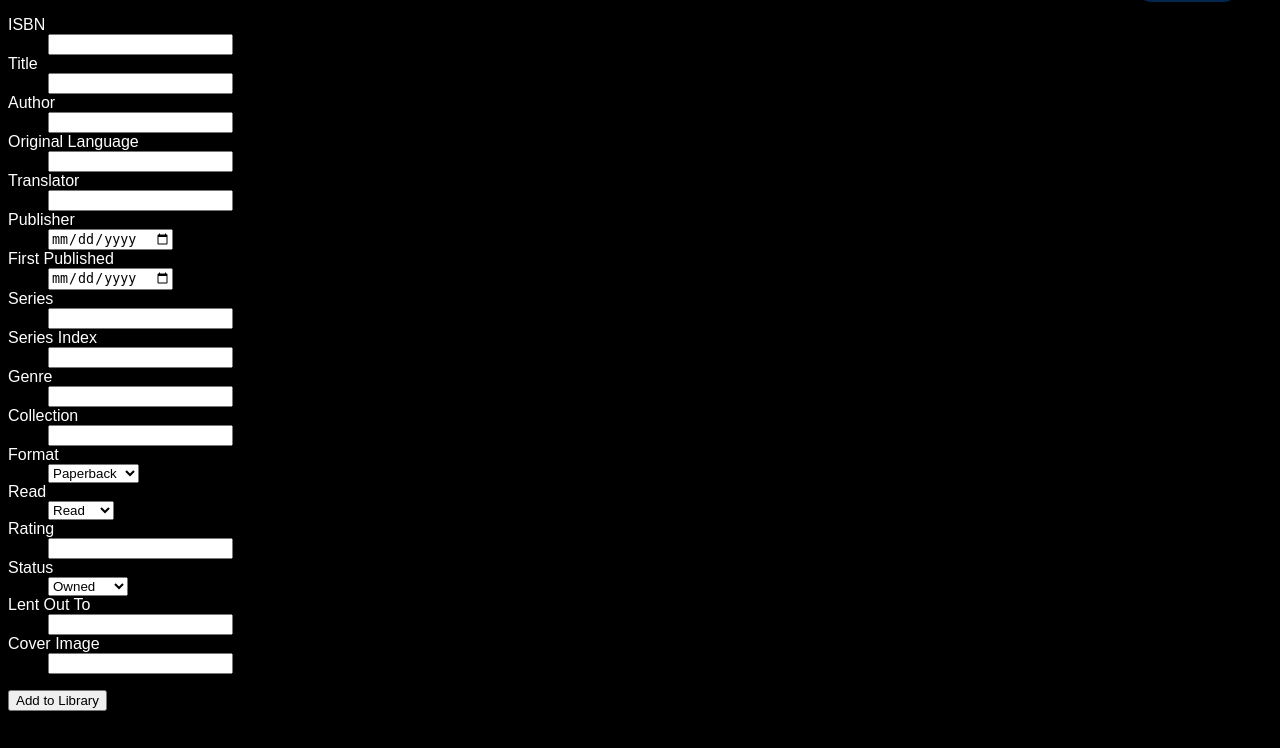
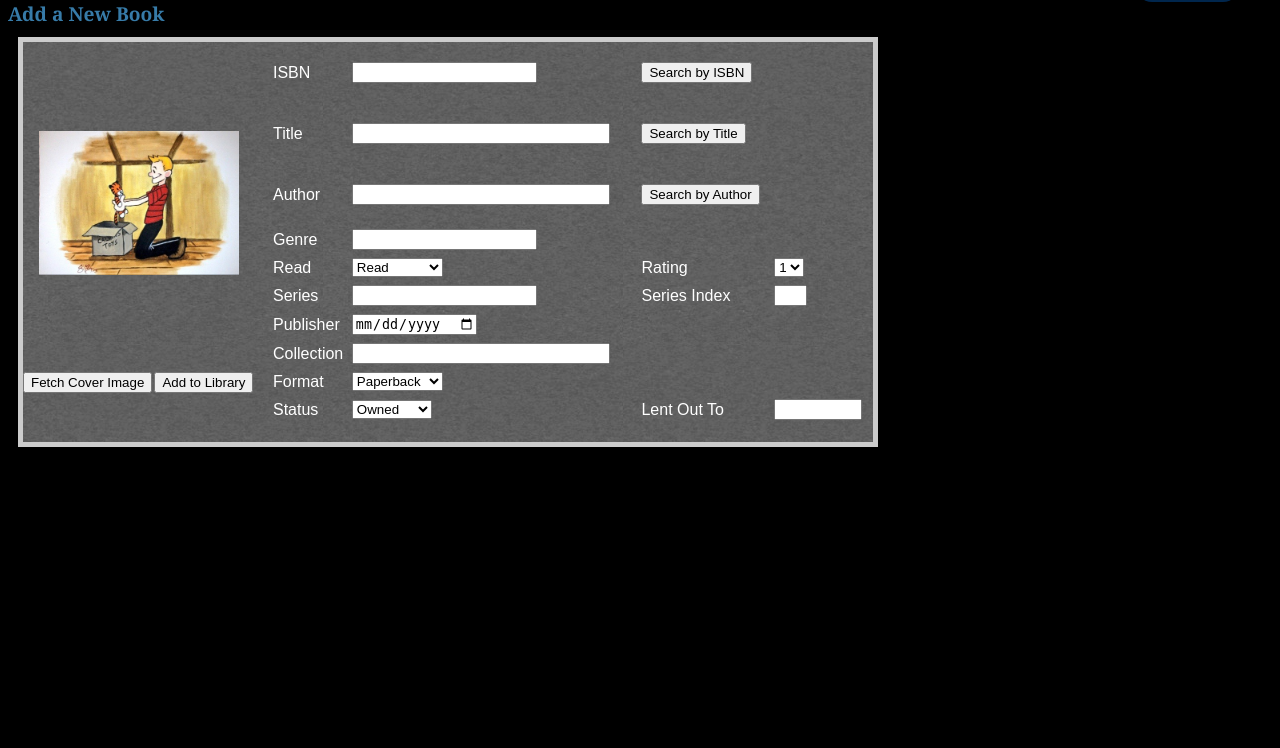
Before and after one commit to dhitals/bookshelf, a Flask app: page /register in a window 1280 px wide. Shown: the part 52-800 px from the top of the page. Run offline with Flask 2, Linux system fonts and the light colour scheme; some libraries are stand-ins or nearby versions.

Commit message:
All changes

```diff
--- a/app/static/style.css
+++ b/app/static/style.css
@@ -11,15 +11,15 @@
 
 .libpage        { overflow-x: auto; float: left; margin: 0px 10px 10px; padding: 10px; }
 .bookpage       { background: url('tile_gray.jpg');
-                  float: left; width: 700px; height: 400px;
+                  float: left; min-width: 700px; height: 400px;
                   border: 5px solid #ccc; margin: 10px; padding: 0; }
 
 table           { border-collapse: collapse; }
 .libtable       { background: url('tile_gray.jpg'); min-width: 500px; border: 5px solid #ccc;
                   float: left; padding: 10px; margin: 0 10px;}
 .libtable th    { background: #00264d; border-bottom: 5px solid #ccc; padding: 5px; }
-tr:nth-child(odd){background-color: #4d4d4d}
-tr:hover        {background-color: #bfbfbf; }
+.libtable tr:nth-child(odd){ background-color: #4d4d4d}
+.libtable tr:hover         { background-color: #bfbfbf; }
 
 td              { border: 2px solid #ccc; padding: 0.5em 1.5em; }
 .booktable      { float: left; padding: 20px; margin: 0px;
@@ -27,6 +27,17 @@
 
 .bookimage      { float: left; padding: 0; margin: 0;
                   max-height: 400px; max-width: 250px; }
+
+.form           { width: 600px; padding-left: 0; margin-left: 250px;}
+.form td        { border: 0; padding: 0.25em 0; }
+
+.formimage      { float: left; padding: 1em; margin: 0px; max-height: 360px; max-width: 200px; }
+.formimage td   { border: 0; padding: 0; }
+
+form input#Title, form input#Author, form input#Collection { width: 250px; }
+form input#Series_Index { width: 25px; }
+form input#Lent_to { width: 80px; }
+form input#submit { border: 0; padding: 10em; }
 
 .entries        { list-style: none; margin: 0; padding: 0; }
 .entries li     { margin: 0.8em 1.2em; }
@@ -73,5 +84,3 @@
 .dropdown:hover .dropbtn {
     background-color: #00264d;
 }
-
-/*  table */
--- a/app/templates/_formhelpers.html
+++ b/app/templates/_formhelpers.html
@@ -1,12 +1,19 @@
-{% macro render_field(field) %}
-  <dt>{{ field.label }}
-  <dd>{{ field(**kwargs)|safe }}
-  {% if field.errors %}
-    <ul class=errors>
-    {% for error in field.errors %}
-      <li>{{ error }}</li>
-    {% endfor %}
+{% macro render(form) %}
+
+{% for field in form %}
+<tr>
+  <td>{{ field.label }}</td>
+  <td>{{ field }}
+
+    {% if field.errors %}
+    <ul class="errors">
+      {% for error in field.errors %}
+      <li>{{error}}</li>
+      {% endfor %}
     </ul>
-  {% endif %}
-  </dd>
+    {% endif %}</td>
+
+</tr>
+{% endfor %}
+
 {% endmacro %}
--- a/app/templates/register.html
+++ b/app/templates/register.html
@@ -1,15 +1,77 @@
 {% extends "base.html" %}
 {% block title %}Add Book{% endblock %}
+
 {% block content %}
 
-{% from "_formhelpers.html" import render_field %}
-<form method=post action="/register">
-  <dl>
-    {% for field in form %}
-    {{ render_field(field) }}
-    {% endfor %}
-  </dl>
-  <p><input type=submit value='Add to Library'>
-</form>
+<h2>Add a New Book</h2>
+
+<div class="bookpage">
+
+  <table class="formimage" height="360">
+    <tr><td colspan="2">
+    <img class="formimage"
+         src="{{ url_for('static', filename='coverImages/default.jpg') }}">
+    </td></tr>
+    <tr>
+      <td><input type="submit" name="fetchCOver" value="Fetch Cover Image"></td>
+      <td><input type="submit" name="add" value="Add to Library"></td>
+    </tr>
+  </table>
+
+  <form action="{{url_for('register')}}" method="POST">
+    <table class="form">
+      <tr>
+        <td>{{ form.ISBN.label }}</td>
+        <td>{{ form.ISBN }}</td>
+        <td><p><input type="submit" name="searchISBN" value="Search by ISBN"></p></td>
+      </tr>
+      <tr>
+        <td>{{ form.Title.label }}</td>
+        <td>{{ form.Title }}</td>
+        <td><p><input type="submit" name="searchTitle" value="Search by Title"></p></td>
+      </tr>
+      <tr>
+        <td>{{ form.Author.label }}</td>
+        <td>{{ form.Author }}</td>
+        <td><p><input type="submit" name="searchAuthor" value="Search by Author"></p></td>
+      </tr>
+      <tr>
+        <td>{{ form.Genre.label }}</td>
+        <td>{{ form.Genre }}</td>
+      </tr>
+      <tr>
+        <td>{{ form.Read.label }}</td>
+        <td>{{ form.Read }}</td>
+        <td>{{ form.Rating.label }}</td>
+        <td>{{ form.Rating }}</td>
+      </tr>
+      <tr>
+        <td>{{ form.Series.label }}</td>
+        <td>{{ form.Series }}</td>
+        <td>{{ form.Series_Index.label }}</td>
+        <td>{{ form.Series_Index }}</td>
+      </tr>
+      <tr>
+        <td>{{ form.Publisher.label }}</td>
+        <td>{{ form.Publisher }}</td>
+      </tr>
+      <tr>
+        <td>{{ form.Collection.label }}</td>
+        <td>{{ form.Collection }}</td>
+      </tr>
+      <tr>
+        <td>{{ form.Format.label }}</td>
+        <td>{{ form.Format }}</td>
+      </tr>
+      <tr>
+        <td>{{ form.Status.label }}</td>
+        <td>{{ form.Status }}</td>
+        <td>{{ form.Lent_to.label }}</td>
+        <td>{{ form.Lent_to }}</td>
+      </tr>
+    </table>
+  </form>
+
+</div>
 
 {% endblock %}
--- a/app/templates/table.html
+++ b/app/templates/table.html
@@ -18,7 +18,7 @@
 
     {% set sort_on = request.args.sort_on | default('Author') %}
     {% for book in books %}
-    <tr  class="{{ loop.cycle('odd', 'even') }}">
+    <tr class="{{ loop.cycle('odd', 'even') }}">
       <td><a href="/library/isbn={{ book.ISBN }}">{{ book.Title }}</a></td>
       <td><a href="/search?Author={{ book.Author }}"> {{ book.Author}}</a></td>
       <td><a href="/search?Genre={{ book.Genre }}">   {{ book.Genre}}</a></td>
--- a/app/views.py
+++ b/app/views.py
@@ -7,8 +7,9 @@
 import urllib.request
 from nameparser import HumanName
 
-from app import app
-from models import db, Book, NewBook
+from app import app, db
+from models import Book, NewBook
+
 from schemas import ma, book_schema, books_schema
 from .forms import LoginForm
 # goodreads imports
@@ -100,9 +101,10 @@
     return(render_template('register.html', form=form))
 
 
-@app.route("/books/<isbn>", methods=["DELETE"])
-def delete_book(ISBN):
-    res = Book.query.get_or_404(ISBN)
+@app.route("/delete", methods=["DELETE"])
+def delete(isbn):
+    res = Book.query.get_or_404(isbn)
+
     db.session.delete(res)
     db.session.commit()
 
@@ -112,7 +114,7 @@
 #-------------------------------------------------------------------------
 # Fetch metadata from Goodreads
 #-------------------------------------------------------------------------
-@app.route('/fetch/isbn=<isbn>', methods=['GET', 'POST'])
+@app.route('/fetch?isbn=<isbn>', methods=['GET', 'POST'])
 def fetch_goodreads(isbn):
 
     session = OAuth1Session(
--- a/models.py
+++ b/models.py
@@ -48,8 +48,8 @@
     Genre = StringField('Genre')
     Collection = StringField('Collection')
     Format = SelectField('Format', choices=[(0, 'Paperback'), (1, 'Hardback'), (2, 'eBook'), (3, 'Audio Book')])
-    Read = SelectField('Read', choices=[(0, 'Read'), (1, 'Unread')])
-    Rating = IntegerField('Rating')
+    Read = SelectField('Read', choices=[(0, 'Read'), (1, 'Unread'), (2, 'In Progress')])
+    Rating = SelectField('Rating', choices=[(1, '1'), (2, '2'), (3, '3'), (4, '4'), (5, '5')])
     Status = SelectField('Status', choices=[(0, 'Owned'), (1, 'Borrowed'), (2,'Wanted'), (3, 'Lent Out')])
     Lent_to = StringField('Lent Out To')
     image_url = StringField('Cover Image')
--- a/requirements.txt
+++ b/requirements.txt
@@ -1,8 +1,11 @@
-Flask == 0.11
+Flask == 0.11.1
 Flask_Login == 0.3.2
 flask_marshmallow == 0.6.2
+Flask_SQLAlchemy == 2.1
+Flask_WTF == 0.12
 goodreads == 0.2.4
 nameparser == 0.4.0
+numpy == 1.11.0
 pandas == 0.18.1
 rauth == 0.7.2
 SQLAlchemy == 1.0.13
```
Also changed, not shown: app/templates/book.html (+6 -6 lines), config.py (line endings or trailing spaces).
